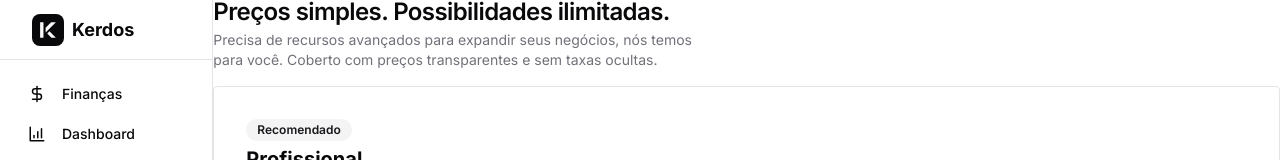
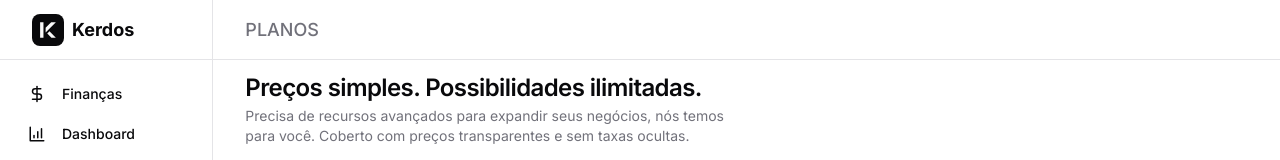
Before and after one commit to MatheusAltrao/Kerdos, a Next.js app: page /home/plans in a window 1280 px wide. Shown: the top 160 px of the page. Built offline with nearby package versions, Linux system fonts and the light colour scheme; no server answers; the database is empty; sample sign-in values are in the browser's storage.

Commit message:
fix: scroll

```diff
--- a/src/app/home/dashboard/page.tsx
+++ b/src/app/home/dashboard/page.tsx
@@ -1,5 +1,7 @@
 "use client";
 import Pie from "@/components/charts/Pie";
+import Container from "@/components/content/Container";
+import Header from "@/components/content/Header";
 import useDateRange from "@/hooks/useDateRange";
 import { FinancesProps } from "@/utils/finances.type";
 import axios from "axios";
@@ -83,7 +85,8 @@ const Dashboard = () => {
   const verifyPaymentType = withdraw === 0 && deposit === 0;
 
   return (
-    <div className=" flex w-full flex-1 flex-col gap-8 bg-blue-500 px-4 py-4 xl:px-8">
+    <Header name="Dashboard">
+      <Container>
         <div className="grid w-full grid-cols-1 gap-6 xl:grid-cols-3">
           <Card
             amount={depositAmount}
@@ -145,7 +148,8 @@ const Dashboard = () => {
             )}
           </div>
         </div>
-    </div>
+      </Container>
+    </Header>
   );
 };
 
--- a/src/app/home/finances/page.tsx
+++ b/src/app/home/finances/page.tsx
@@ -1,5 +1,5 @@
 import Container from "@/components/content/Container";
-
+import Header from "@/components/content/Header";
 import { authOptions } from "@/lib/auth";
 import { prismaClient } from "@/lib/prisma";
 import { getServerSession } from "next-auth";
@@ -23,6 +23,7 @@ const Finance = async () => {
   const isPlanActive = user?.isPlanActive!;
 
   return (
+    <Header name="Finanças">
       <Container>
         <FinanceTable
           finances={finances}
@@ -30,6 +31,7 @@ const Finance = async () => {
           userId={session?.user.id as string}
         />
       </Container>
+    </Header>
   );
 };
 
--- a/src/app/home/investment/page.tsx
+++ b/src/app/home/investment/page.tsx
@@ -1,3 +1,5 @@
+import Container from "@/components/content/Container";
+import Header from "@/components/content/Header";
 import { Separator } from "@/components/ui/separator";
 import CoinsCard from "./components/CoinsCard";
 import StockCard from "./components/StockCard";
@@ -112,9 +114,12 @@ const Investiment = async () => {
   const selic = fetchTaxesArray.map((item: any) => item.selic);
 
   return (
-    <div className=" flex w-full flex-1 flex-col gap-8 overflow-y-auto px-4 py-4 xl:px-8 ">
+    <Header name="Investimentos">
+      <Container>
         <div className="space-y-4">
-        <h2 className="font-medium uppercase text-muted-foreground">Moedas</h2>
+          <h2 className="font-medium uppercase text-muted-foreground">
+            Moedas
+          </h2>
           <div className="grid w-full grid-cols-1 gap-4  xl:grid-cols-4">
             {currencies.map((currencie, index) => (
               <CoinsCard
@@ -151,7 +156,8 @@ const Investiment = async () => {
             <TaxesCard name="Selic" amount={selic} />
           </div>
         </div>
-    </div>
+      </Container>
+    </Header>
   );
 };
 
--- a/src/app/home/plans/page.tsx
+++ b/src/app/home/plans/page.tsx
@@ -2,6 +2,7 @@ import Container from "@/components/content/Container";
 import { Badge } from "@/components/ui/badge";
 import { CheckIcon } from "lucide-react";
 
+import Header from "@/components/content/Header";
 import {
   Card,
   CardContent,
@@ -42,6 +43,7 @@ const Plans = async () => {
   const isPlanActive = user?.isPlanActive;
 
   return (
+    <Header name="Planos">
       <Container>
         <div className=" flex w-full flex-1 flex-col gap-8 overflow-y-auto ">
           <Card className="space-y-4 border-0 p-0 shadow-none ">
@@ -117,7 +119,10 @@ const Plans = async () => {
                         {currentFinancesQuantity}
                       </span>{" "}
                       de{" "}
-                    <span className="font-medium text-primary  "> {total}</span>{" "}
+                      <span className="font-medium text-primary  ">
+                        {" "}
+                        {total}
+                      </span>{" "}
                       finaças utilizadas
                     </p>
                   </div>
@@ -134,6 +139,7 @@ const Plans = async () => {
           </Card>
         </div>
       </Container>
+    </Header>
   );
 };
 
--- a/src/app/home/profile/page.tsx
+++ b/src/app/home/profile/page.tsx
@@ -1,4 +1,5 @@
 import Container from "@/components/content/Container";
+import Header from "@/components/content/Header";
 import { authOptions } from "@/lib/auth";
 import { prismaClient } from "@/lib/prisma";
 import { getServerSession } from "next-auth";
@@ -14,9 +15,11 @@ const Profile = async () => {
   });
 
   return (
-    <Container>
-      <EditProfile user={user} />
-    </Container>
+    <Header name="Perfil">
+      <Container>
+        <EditProfile user={user} />
+      </Container>
+    </Header>
   );
 };
 
--- a/src/app/home/settings/page.tsx
+++ b/src/app/home/settings/page.tsx
@@ -1,4 +1,5 @@
 import Container from "@/components/content/Container";
+import Header from "@/components/content/Header";
 import {
   Card,
   CardContent,
@@ -10,6 +11,7 @@ import DropdownTheme from "./components/theme/DropdownTheme";
 
 const Settings = () => {
   return (
+    <Header name="Configurações">
       <Container>
         <div className=" flex w-full flex-1 flex-col gap-8 overflow-y-auto ">
           <Card className="space-y-4 border-0 p-0 shadow-none">
@@ -35,6 +37,7 @@ const Settings = () => {
           </Card>
         </div>
       </Container>
+    </Header>
   );
 };
 
--- a/src/components/content/Container.tsx
+++ b/src/components/content/Container.tsx
@@ -6,7 +6,13 @@ interface ContainerProps {
 }
 
 const Container = ({ children, className }: ContainerProps) => {
-  return <div className={`flex flex-1     ${className}`}>{children}</div>;
+  return (
+    <div
+      className={`flex w-full flex-1 flex-col gap-8  px-4 py-4 xl:px-8   ${className}`}
+    >
+      {children}
+    </div>
+  );
 };
 
 export default Container;
--- a/src/components/content/Header.tsx
+++ b/src/components/content/Header.tsx
@@ -7,8 +7,8 @@ interface HeaderProps {
 
 const Header = ({ name, children }: HeaderProps) => {
   return (
-    <div className=" flex h-screen  flex-1 flex-col bg-background ">
-      <header className="h-[60px] border-b border-border px-8 py-4 text-lg">
+    <div className=" flex  flex-1 flex-col bg-background ">
+      <header className="h-[60px] border-b border-border    px-4 py-4 text-lg xl:px-8">
         <p className=" font-medium uppercase text-muted-foreground"> {name} </p>
       </header>
 
--- a/src/components/sidebar/Sidebar.tsx
+++ b/src/components/sidebar/Sidebar.tsx
@@ -13,16 +13,14 @@ const Sidebar = ({ children }: SidebarProps) => {
   const { data } = useSession();
 
   return (
-    <main className="flex h-screen max-h-screen w-screen flex-1 overflow-hidden  ">
-      <div className="grid h-screen w-full grid-cols-[60px_5fr]  xl:grid-cols-[1fr_5fr]">
+    <main className="flex h-screen w-screen  flex-1 overflow-hidden   ">
+      <div className="grid w-full grid-cols-[60px_5fr]  xl:grid-cols-[1fr_5fr]">
         <div className="flex flex-1 flex-col border-r border-border ">
           <Header />
 
-          <div className="  flex h-full  ">
-            <div className="flex w-full flex-col justify-between  ">
-              {data?.user && <Navigation />}
-              <Footer />
-            </div>
+          <div className="flex w-full flex-1 flex-col justify-between  ">
+            {data?.user && <Navigation />}
+            <Footer />
           </div>
         </div>
 
```
Lines whose indentation alone changed are shown as unchanged.
